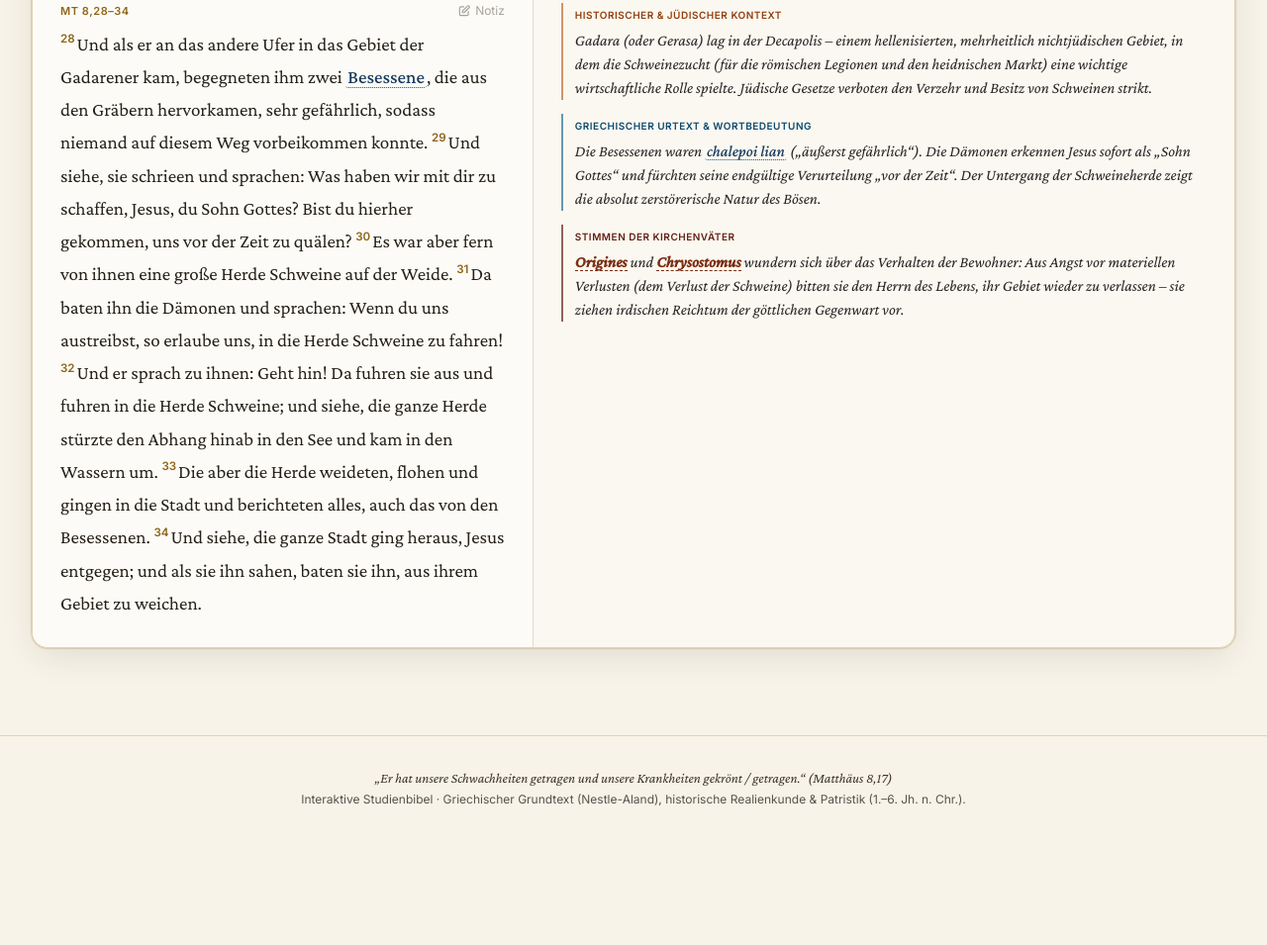
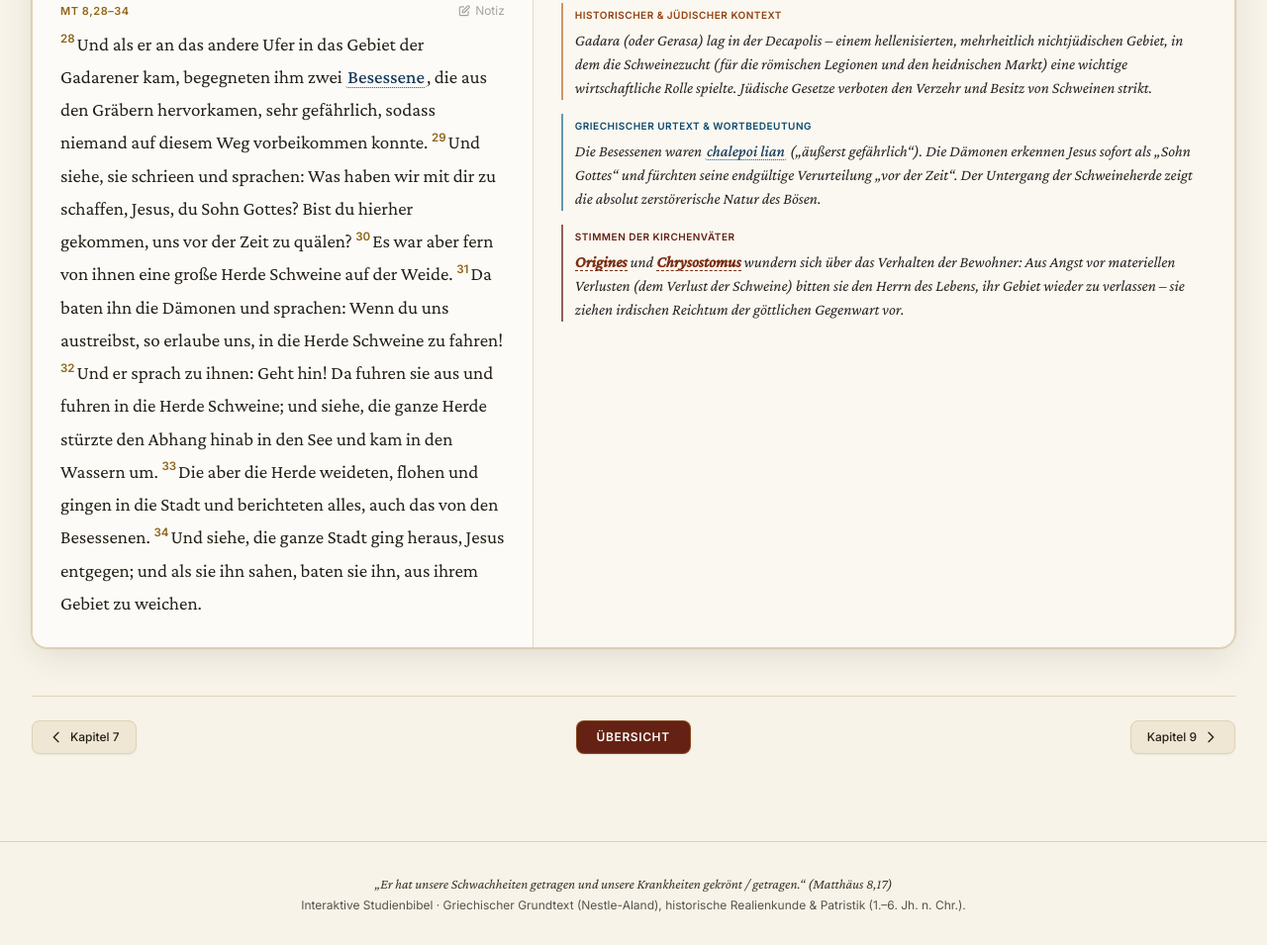
Before and after one commit to andreisinai-ctrl/mat.stud, a plain HTML site: page matthaeus-8.html in a window 1280 px wide. Shown: the part 3634-4589 px from the top of the page at 99% size. Before the commit the page ends 4482 px from the top, so only its background shows below. Drawn offline with nearby package versions, Linux system fonts and the light colour scheme.

Commit message:
Update matthaeus-8.html

```diff
--- a/matthaeus-8.html
+++ b/matthaeus-8.html
@@ -218,7 +218,20 @@
         <div id="study-container" class="space-y-10">
             <!-- Inhalte werden über JavaScript sauber aufgebaut -->
         </div>
-
+<!-- Kapitel-Navigation am Ende -->
+        <nav aria-label="Kapitel-Navigation" class="mt-12 pt-6 border-t border-parchment-300 flex items-center justify-between no-print">
+            <a href="matthaeus-7.html" class="px-4 py-2 rounded-lg bg-parchment-200 hover:bg-parchment-300 text-parchment-900 font-sans text-xs font-medium transition flex items-center gap-1.5 border border-parchment-300 shadow-sm">
+                <svg class="w-4 h-4" fill="none" stroke="currentColor" viewBox="0 0 24 24"><path stroke-linecap="round" stroke-linejoin="round" stroke-width="2" d="M15 19l-7-7 7-7"></path></svg>
+                Kapitel 7
+            </a>
+            <a href="index.html" class="px-5 py-2 rounded-lg bg-burgundy-800 hover:bg-burgundy-900 text-parchment-50 font-sans text-xs font-semibold tracking-wider uppercase transition shadow-sm border border-gold-600/40">
+                Übersicht
+            </a>
+            <a href="matthaeus-9.html" class="px-4 py-2 rounded-lg bg-parchment-200 hover:bg-parchment-300 text-parchment-900 font-sans text-xs font-medium transition flex items-center gap-1.5 border border-parchment-300 shadow-sm">
+                Kapitel 9
+                <svg class="w-4 h-4" fill="none" stroke="currentColor" viewBox="0 0 24 24"><path stroke-linecap="round" stroke-linejoin="round" stroke-width="2" d="M9 5l7 7-7 7"></path></svg>
+            </a>
+        </nav>
     </main>
 
     <!-- Fußzeile -->
```
